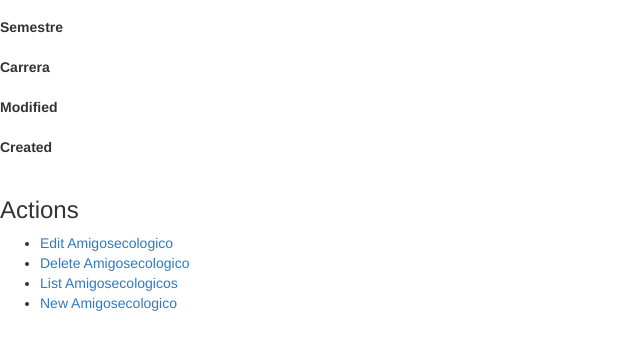
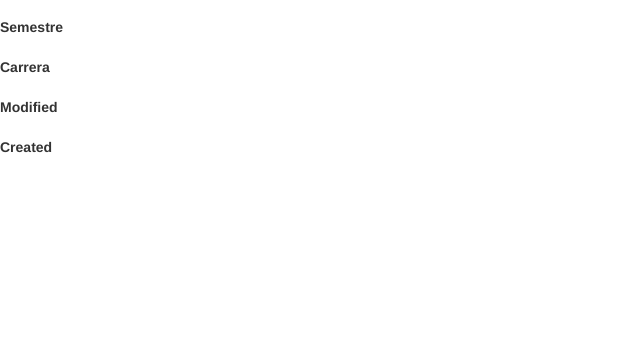
Before and after one commit to yadiraesparza/Sistema-Actividades-Extra-Escolares, a CakePHP app: the page made by sistema/app/View/Amigosecologicos/view.ctp in a window 1280 px wide. Shown: the part 286-636 px from the top of the page, without its empty margins (0-640 px from the left). Run offline with PHP 8.4 and a stand-in for CakePHP, Linux system fonts and the light colour scheme; the template is opened without the code that fills it, so the values that code supplies are empty; some libraries are stand-ins or nearby versions.

Commit message:
eliminacion de codigo
elimine este codigo por que me parecio que no se utlizaba y no tenia uso en el sistema

```diff
--- a/sistema/app/View/Amigosecologicos/view.ctp
+++ b/sistema/app/View/Amigosecologicos/view.ctp
@@ -53,12 +53,3 @@
 		</dd>
 	</dl>
 </div>
-<div class="actions">
-	<h3><?php echo __('Actions'); ?></h3>
-	<ul>
-		<li><?php echo $this->Html->link(__('Edit Amigosecologico'), array('action' => 'edit', $amigosecologico['Amigosecologico']['id'])); ?> </li>
-		<li><?php echo $this->Form->postLink(__('Delete Amigosecologico'), array('action' => 'delete', $amigosecologico['Amigosecologico']['id']), array(), __('Are you sure you want to delete # %s?', $amigosecologico['Amigosecologico']['id'])); ?> </li>
-		<li><?php echo $this->Html->link(__('List Amigosecologicos'), array('action' => 'index')); ?> </li>
-		<li><?php echo $this->Html->link(__('New Amigosecologico'), array('action' => 'add')); ?> </li>
-	</ul>
-</div>
```
